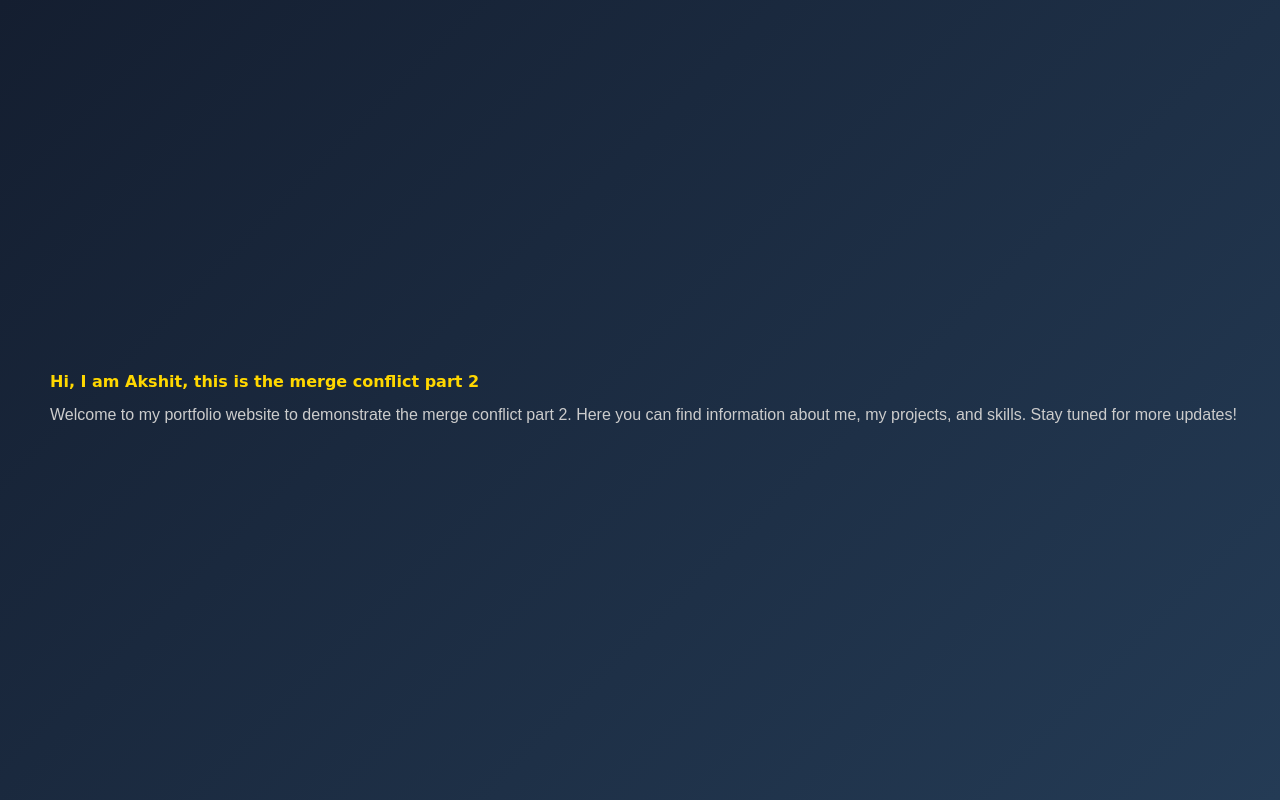
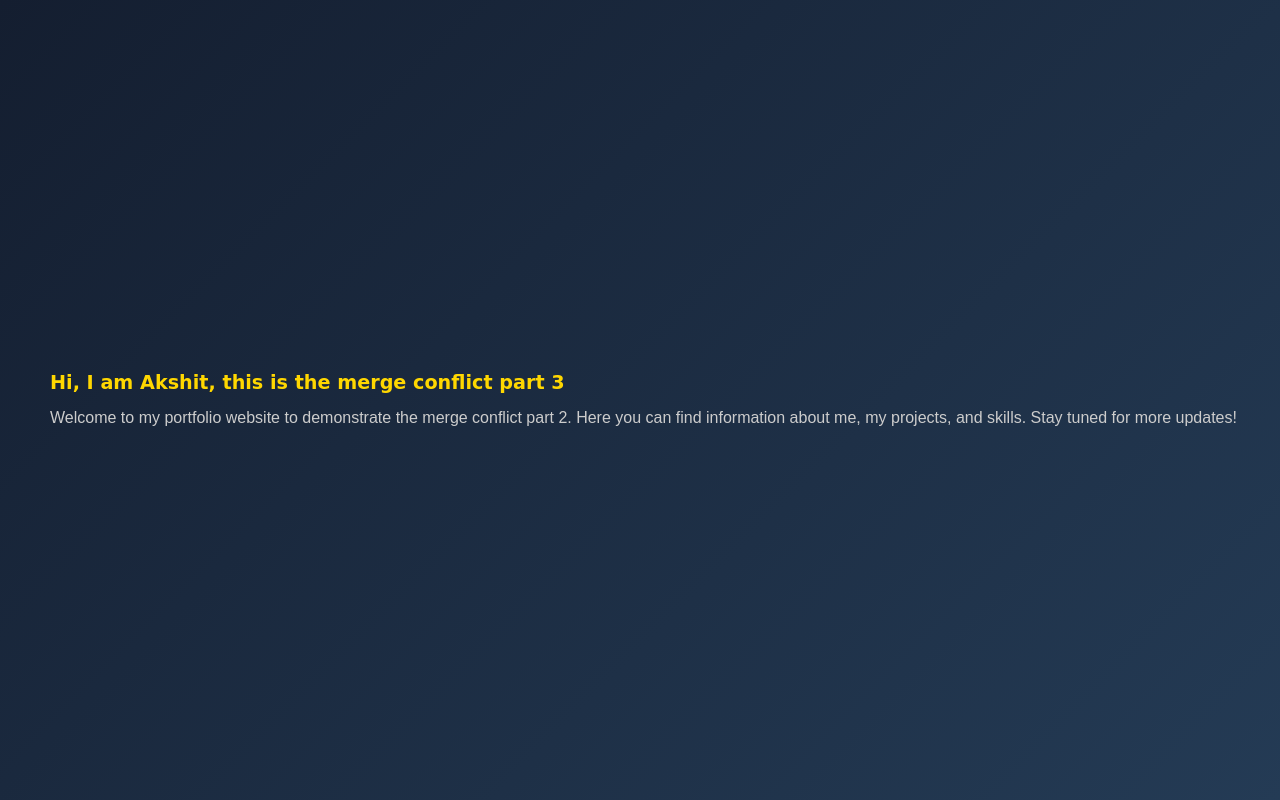
Before and after one commit to AkshitGupta2002/test_files, a plain HTML site: page index.html in a window 1280 px wide. Drawn offline with Linux system fonts and the light colour scheme.

Commit message:
The merge conflict 3

```diff
--- a/index.html
+++ b/index.html
@@ -22,7 +22,7 @@
         }
 
         h1 {
-            font-size: 1em;
+            font-size: 1.2em;
             font-weight: bold;
             font-family: 'Brush Script MT', cursive;
             margin: 2;
@@ -38,7 +38,7 @@
 </head>
 <body>
     <div class="container">
-        <h1>Hi, I am Akshit, this is the merge conflict part 2</h1>
+        <h1>Hi, I am Akshit, this is the merge conflict part 3</h1>
         <p>Welcome to my portfolio website to demonstrate the merge conflict part 2. Here you can find information about me, my projects, and skills. Stay tuned for more updates!</p>
     </div>
 </body>
```
